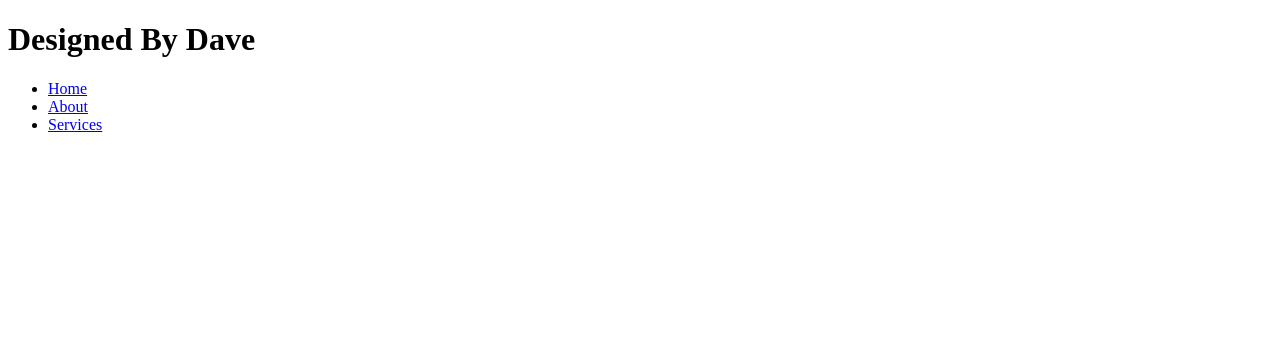
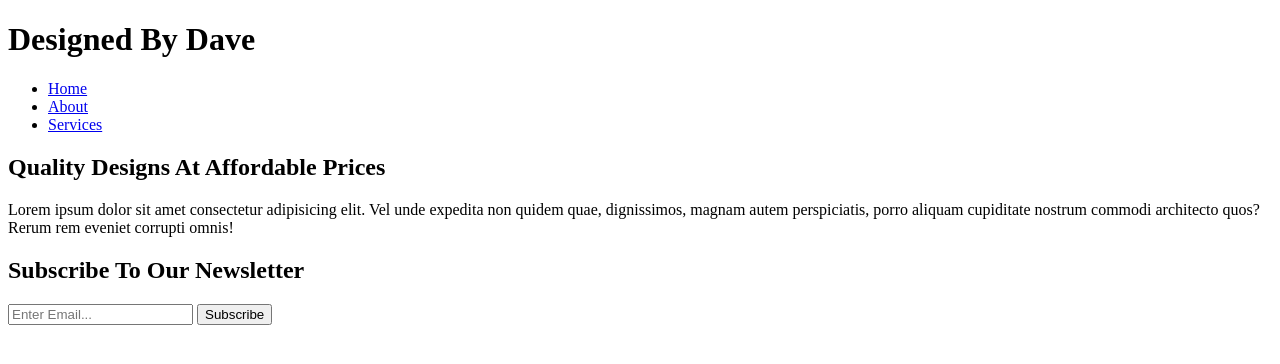
Before and after one commit to DaveAndrewz/FullWebpage, a plain HTML site: page index.html in a window 1280 px wide. Drawn offline with Linux system fonts and the light colour scheme.

Commit message:
Added the Showcase and Newsletter Sections to the HTML

```diff
--- a/index.html
+++ b/index.html
@@ -11,6 +11,8 @@
     <title>Designed By Dave</title>
 </head>
 <body>
+    <!-- HEADER -->
+
     <header>
         <div class="container">
             <div id="branding">
@@ -31,5 +33,26 @@
             </nav>
         </div>
     </header>
+
+    <!-- SHOWCASE -->
+    <section id="showcase">
+        <div class="container">
+            <h1>Quality Designs At Affordable Prices</h1>
+            <p>Lorem ipsum dolor sit amet consectetur adipisicing elit. Vel unde expedita non quidem quae, dignissimos, magnam autem perspiciatis, porro aliquam cupiditate nostrum commodi architecto quos? Rerum rem eveniet corrupti omnis!</p>
+        </div>
+    </section>
+
+    <!-- NEWSLETTER -->
+    <section id="newsletter">
+        <div class="container">
+            <h1>Subscribe To Our Newsletter</h1>
+            <form>
+                <input type="email" placeholder="Enter Email..." title="Subscribe">
+                <button class="btn-1">Subscribe</button>
+            </form>
+        </div>
+    </section>
+
+
 </body>
 </html>
```
